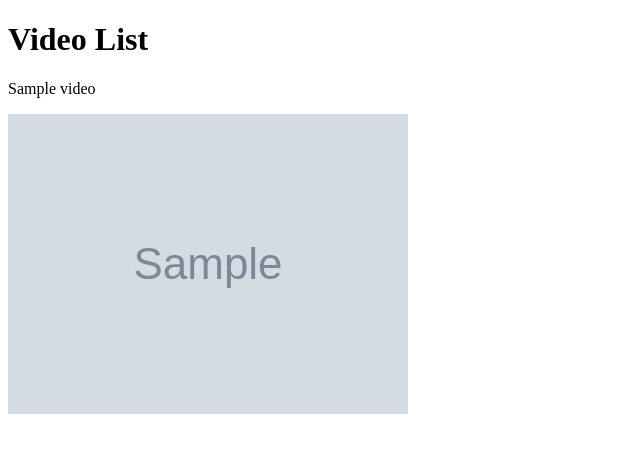
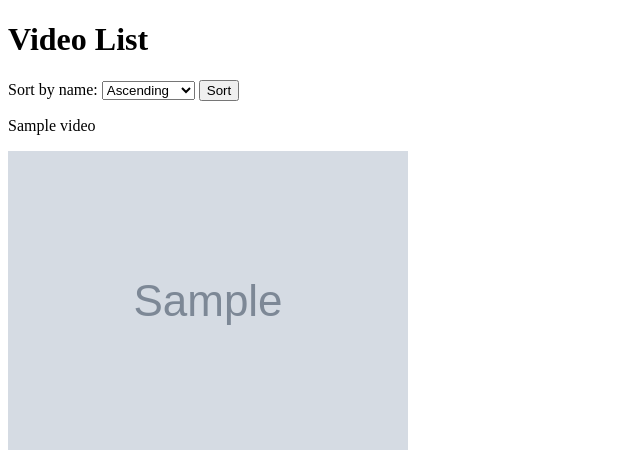
Before and after one commit to Jakub-Svoboda/stream_video, a Django app: template src/video_manager/templates/video/video_list.html in a window 1280 px wide. Shown: the top 450 px of the page, without its empty margins (0-640 px from the left). Run offline with Django 4.2, Linux system fonts and the light colour scheme; the template is opened without the code that fills it: most values are stand-ins (such as "Sample title", 1, 10 or a date in 2020); grey boxes marked "Sample" are stand-in pictures; data that the repository does not hold is empty.

Commit message:
Simple sort by name.

```diff
--- a/src/video_manager/templates/video/video_list.html
+++ b/src/video_manager/templates/video/video_list.html
@@ -7,13 +7,21 @@
 </head>
 <body>
     <h1>Video List</h1>
+    <form method="get">
+        <label for="sort">Sort by name:</label>
+        <select name="sort" id="sort">
+            <option value="asc" {% if sort_order == 'asc' %}selected{% endif %}>Ascending</option>
+            <option value="desc" {% if sort_order == 'desc' %}selected{% endif %}>Descending</option>
+        </select>
+        <button type="submit">Sort</button>
+    </form>
     {% for video in videos %}
     <p>
         <div>
-        <p>{{ video.name }}</p>
-        <a href="{% url 'detail' video.id %}">
-            <img src="{{ video.iconUri }}" alt="Video Icon">
-        </a>
+            <p>{{ video.name }}</p>
+            <a href="{% url 'detail' video.id %}">
+                <img src="{{ video.iconUri }}" alt="Video Icon">
+            </a>
         </div>
     </p>
     {% endfor %}
```
Also changed, not shown: src/video_manager/views.py (+12 -9 lines).
